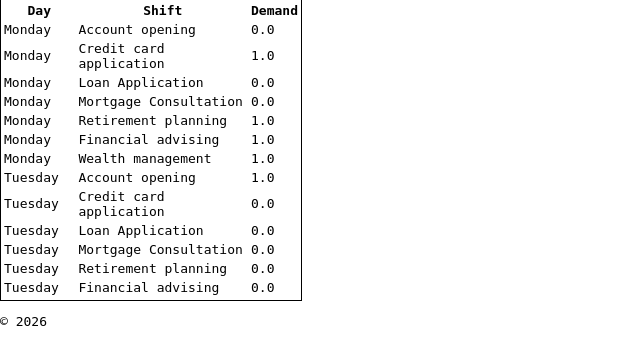
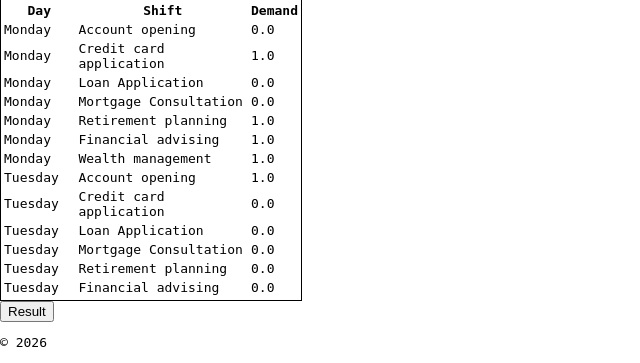
Before and after one commit to Michxz312/portfolio, a Flask app: page /scheduling/input in a window 1280 px wide. Shown: the part 484-847 px from the top of the page, without its empty margins (0-640 px from the left). Before the commit the page ends 810 px from the top, so only its background shows below. Run offline with Flask 3, Linux system fonts and the light colour scheme; data that the repository does not hold is empty.

Commit message:
Add POST method to result route with result button

```diff
--- a/scheduling_project/routes.py
+++ b/scheduling_project/routes.py
@@ -15,7 +15,7 @@ def input_page():
     customers_data = get_customer()
     return render_template('projects/scheduling/input.html', employees=employees_data, customers=customers_data)
 
-@scheduling_bp.route('/result')
+@scheduling_bp.route('/result', methods=["GET", "POST"])
 def result_page():
     # TODO: solve and show result
     return render_template('projects/scheduling/result.html')
--- a/templates/projects/scheduling/input.html
+++ b/templates/projects/scheduling/input.html
@@ -49,4 +49,9 @@
             </table>
         </div>
     </section>
+    <form action="{{ url_for('scheduling.result_page') }}" method="GET">
+        <button type="submit">Result</button>
+    </form>
+    </section>
+    <!--TODO: CREATE CUSTOM DATA-->
 {% endblock %}
```
